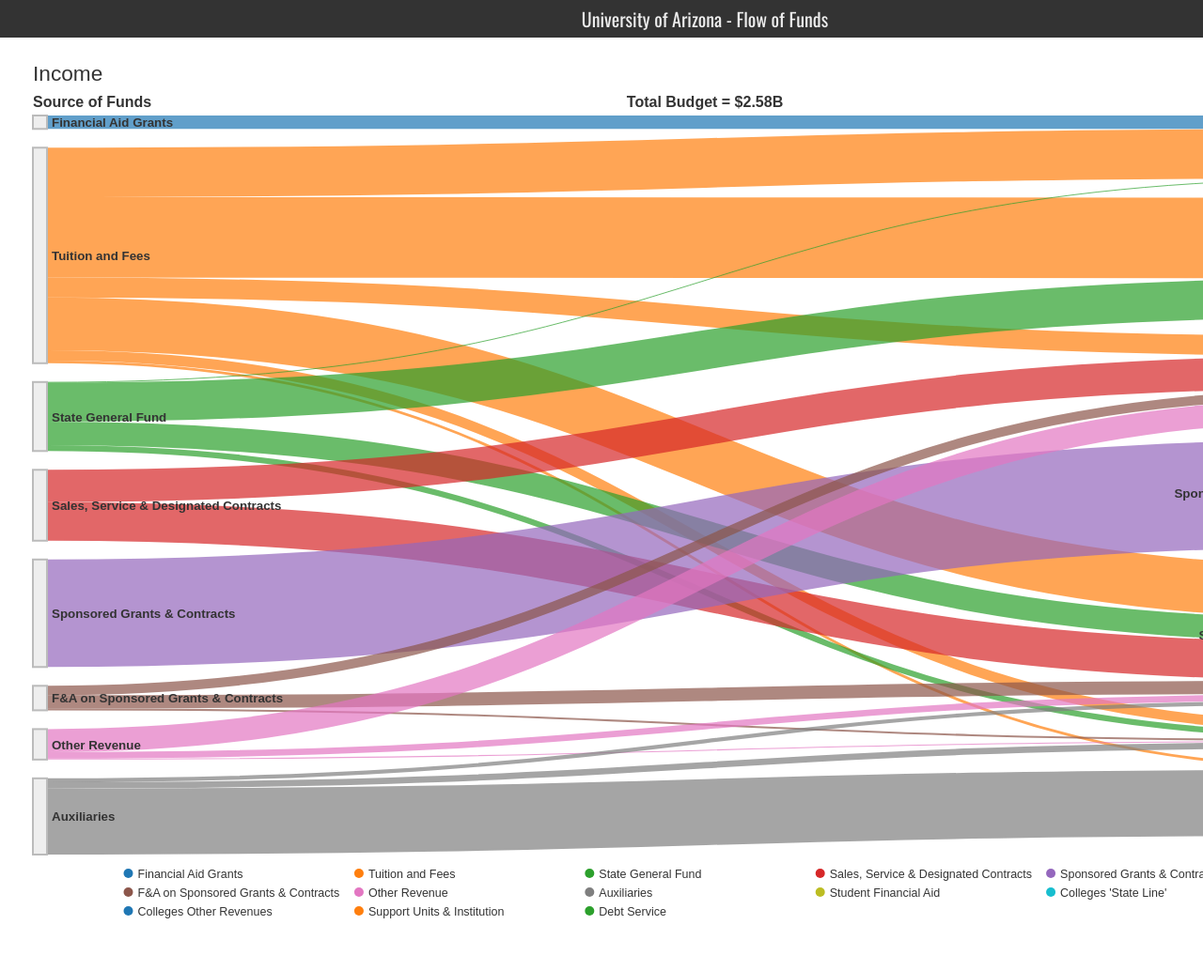
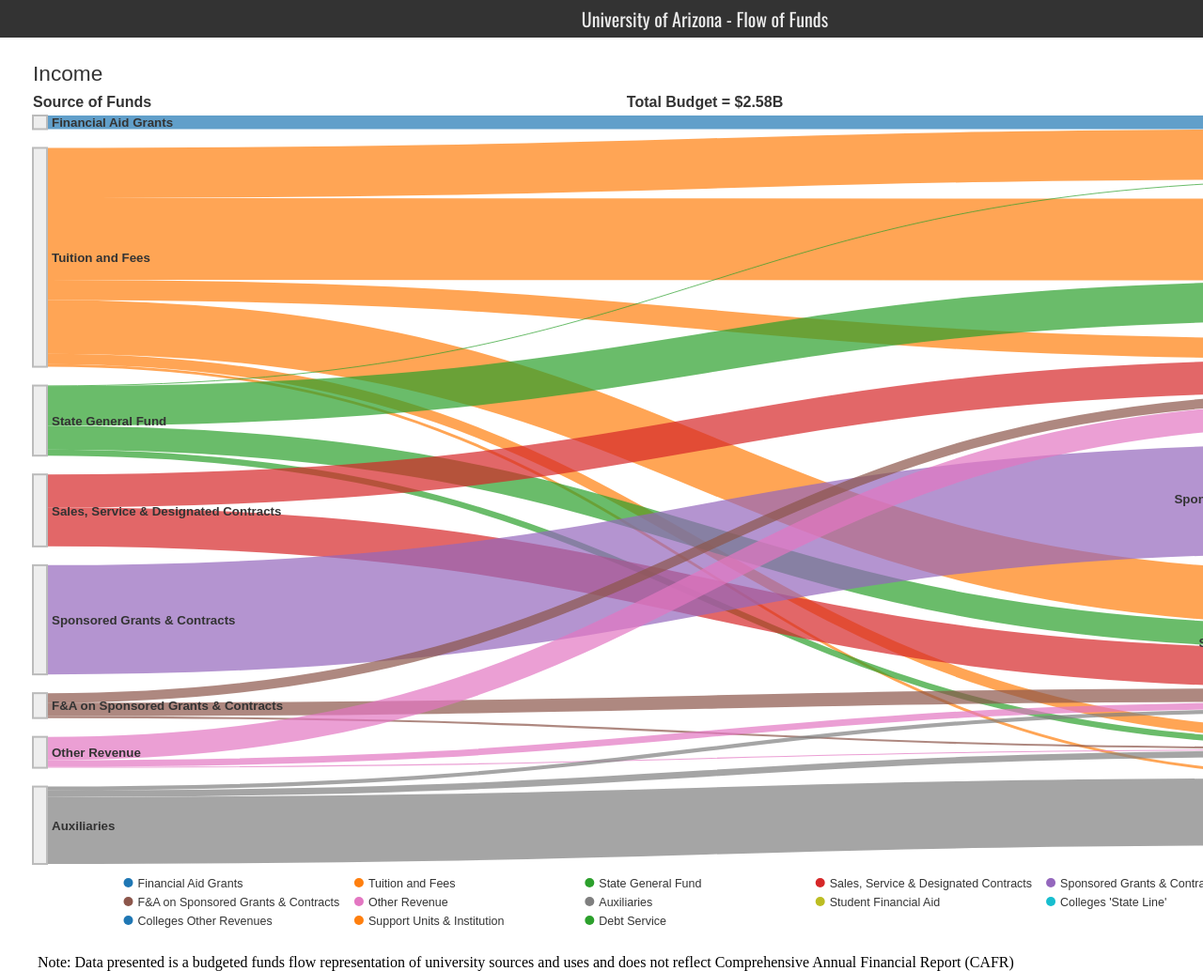
Before and after one commit to heileman/UA-Analytics, a plain HTML site: page Funds-Flow/sankey-V6.html in a window 1280 px wide. Shown: the top 1034 px of the page at 94% size. Before the commit the page ends 1000 px from the top, so only its background shows below. Drawn offline with nearby package versions, Linux system fonts and the light colour scheme; a web font is replaced by a local one.

Commit message:
added note to Sankey flow

```diff
--- a/Funds-Flow/ad.css
+++ b/Funds-Flow/ad.css
@@ -46,8 +46,7 @@
     font-style: italic;
     text-align: center;
     font-size: 8pt; }
-  .ad-chart-layout .ad-chart-layout-footnote div {
-    padding: 5px; }
+
   .ad-chart-layout .ad-chart-layout-right-notes ul, .ad-chart-layout .ad-chart-layout-left-notes ul {
     padding: 5px; }
   .ad-chart-layout .ad-chart-layout-right-notes li, .ad-chart-layout .ad-chart-layout-left-notes li {
--- a/Funds-Flow/sankey-V6.html
+++ b/Funds-Flow/sankey-V6.html
@@ -108,9 +108,16 @@
 	.ad-general-tooltip{
 		/*display:none !important;*/
 	}
+	.tab { margin-left: 40px; }
 </style>
+
 <body style='margin:0px;'>
 <div class = 'sankey-chart'></div>
+<div>
+<p class="tab">
+	Note: Data presented is a budgeted funds flow representation of university sources and uses and does not reflect Comprehensive Annual Financial Report (CAFR)
+</p>
+</div>
 
 </body>
 </html>
```
Also changed, not shown: 1 other file.
